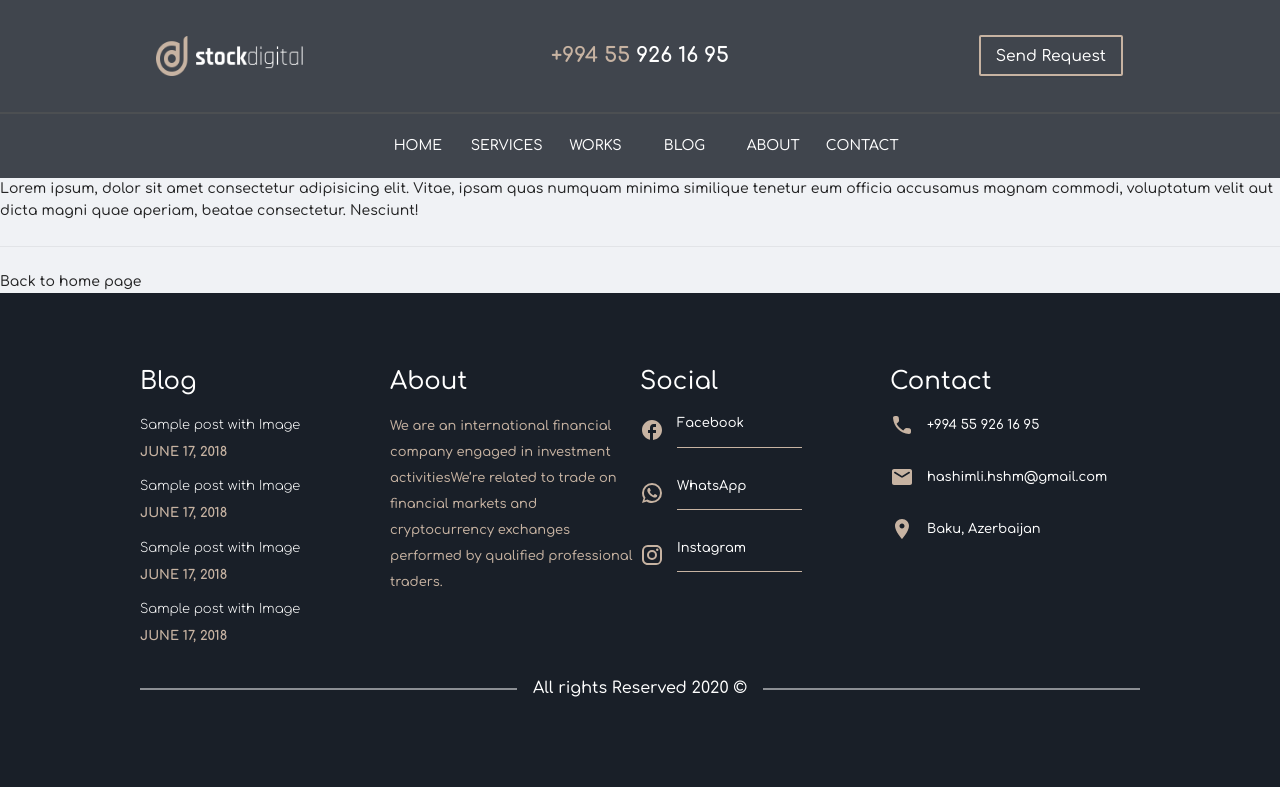
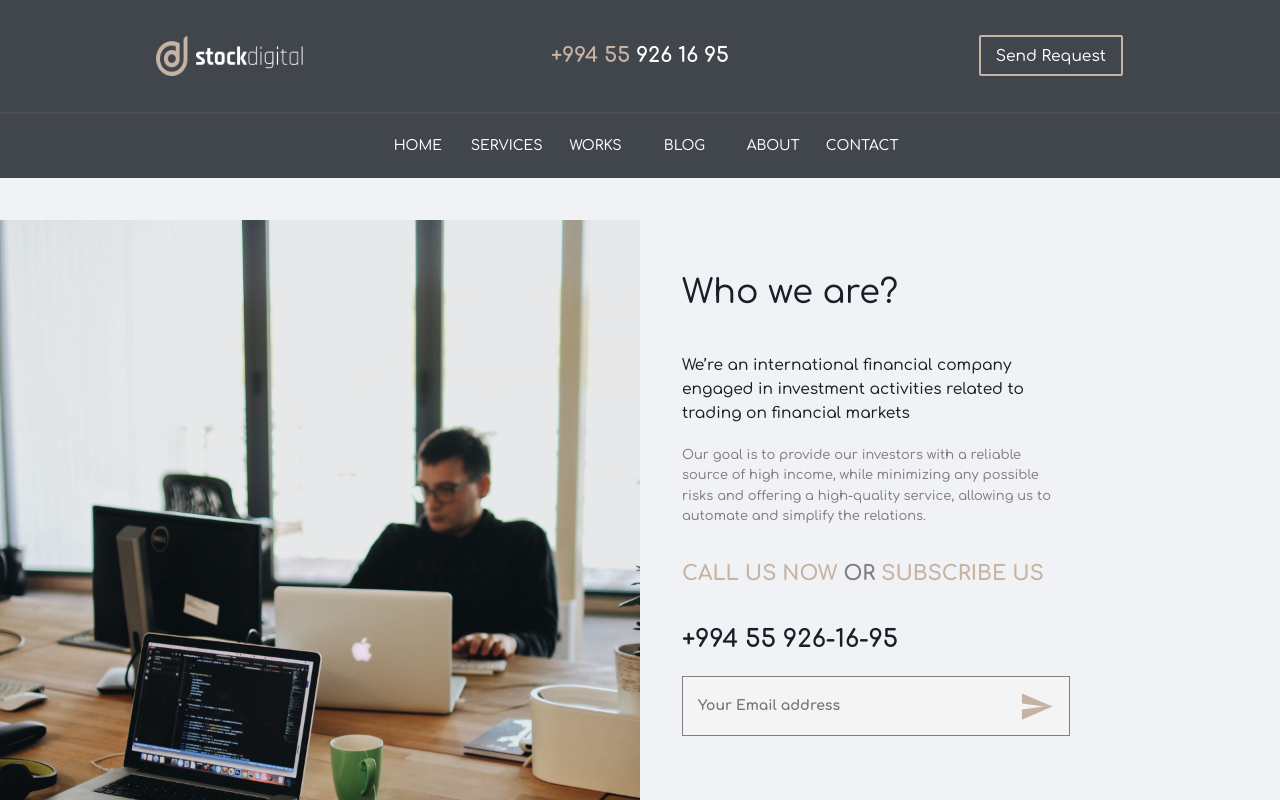
Before and after one commit to Hashim1995/createam, a Next.js app: page /about in a window 1280 px wide. Shown: the top 800 px of the page. Built offline with nearby package versions, Linux system fonts and the light colour scheme.

Commit message:
navbar routing done

```diff
--- a/components/nav/nav.js
+++ b/components/nav/nav.js
@@ -53,7 +53,7 @@ const Nav = () => {
                 </Link>
               </Col>
               <Col span={4}>
-                <Link href="/">
+                <Link href="/about">
                   <a className={Style.navBottomLinks}>ABOUT</a>
                 </Link>
               </Col>
--- a/pages/about.js
+++ b/pages/about.js
@@ -3,6 +3,7 @@ import Head from "next/head";
 import MainFrame from "../components/MainFrame";
 import Link from "next/link";
 import { Divider } from "antd";
+import We from "../components/We/We";
 
 const About = () => {
   return (
@@ -10,14 +11,10 @@ const About = () => {
       <Head>
         <title>About</title>
       </Head>
-      <p>
-        Lorem ipsum, dolor sit amet consectetur adipisicing elit. Vitae, ipsam
-        quas numquam minima similique tenetur eum officia accusamus magnam
-        commodi, voluptatum velit aut dicta magni quae aperiam, beatae
-        consectetur. Nesciunt!
-      </p>
+      <div className="AboutWrap">
+        <We />
+      </div>
       <Divider />
-      <Link href="/">Back to home page</Link>
     </MainFrame>
   );
 };
--- a/styles/global.css
+++ b/styles/global.css
@@ -340,3 +340,6 @@ h2{
 .image-gallery-left-nav .image-gallery-svg, .image-gallery-right-nav .image-gallery-svg {
   height: 50px;
 }
+.AboutWrap{
+  margin: 3em 0;
+}
```
